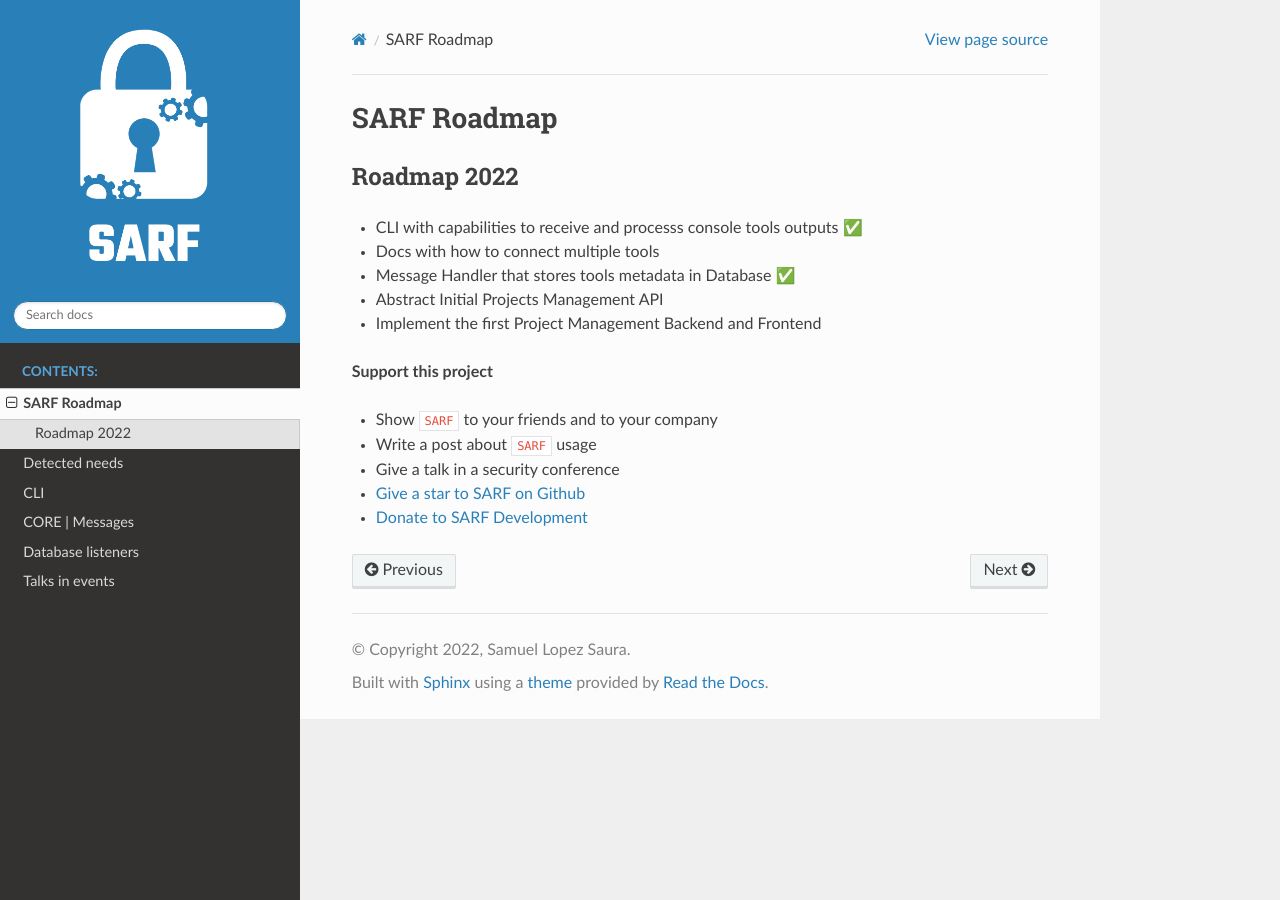
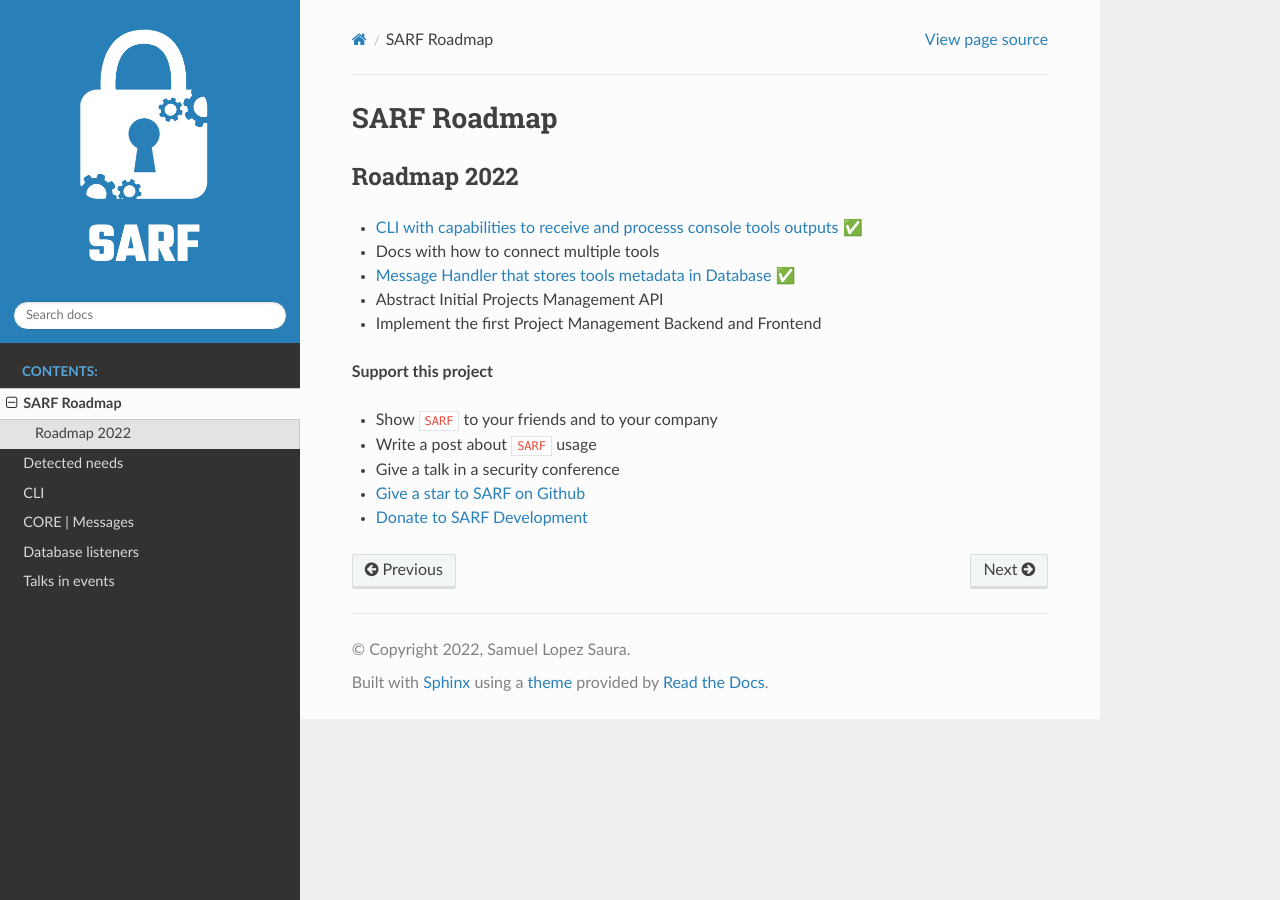
Before and after one commit to elchicodepython/SARF, a Sphinx documentation site: the page built from docs/common/roadmap_2022.md, in a window 1280 px wide. Built offline with Sphinx 7.4.7 and the Read the Docs theme 2.0.0, drawn with Linux system fonts in a browser that asks for light colours; part of the change alters nothing that is shown.

```diff
--- a/docs/common/roadmap_2022.md
+++ b/docs/common/roadmap_2022.md
@@ -2,9 +2,9 @@
 
 ## Roadmap 2022
 
-- CLI with capabilities to receive and processs console tools outputs ✅
+- [CLI with capabilities to receive and processs console tools outputs](https://elchicodepython.github.io/SARF-Security-Assesment-and-Reporting-Framework/cli/quickstart.html) ✅
 - Docs with how to connect multiple tools
-- Message Handler that stores tools metadata in Database ✅
+- [Message Handler that stores tools metadata in Database](https://elchicodepython.github.io/SARF-Security-Assesment-and-Reporting-Framework/listeners/database.html) ✅
 - Abstract Initial Projects Management API
 - Implement the first Project Management Backend and Frontend
 
```
